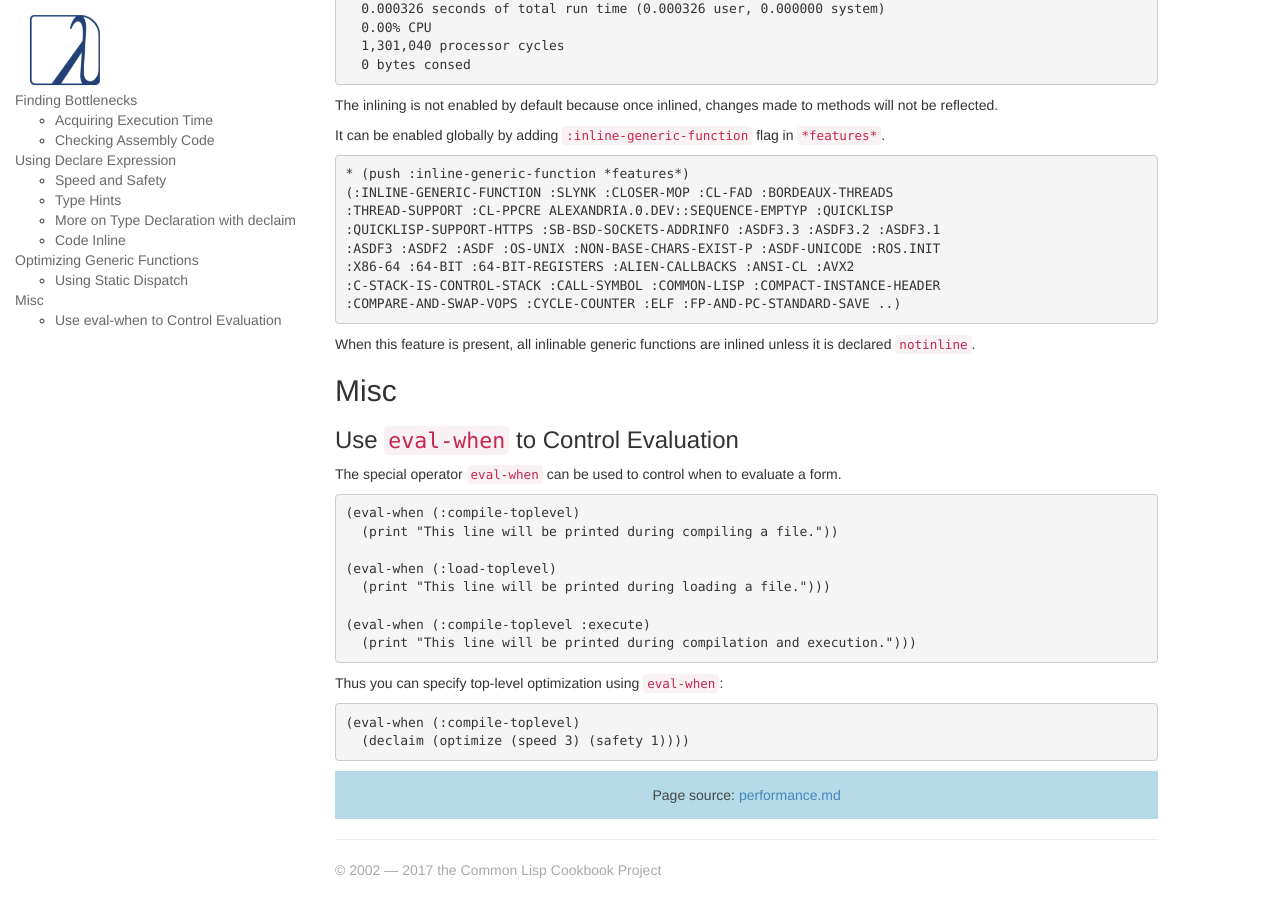
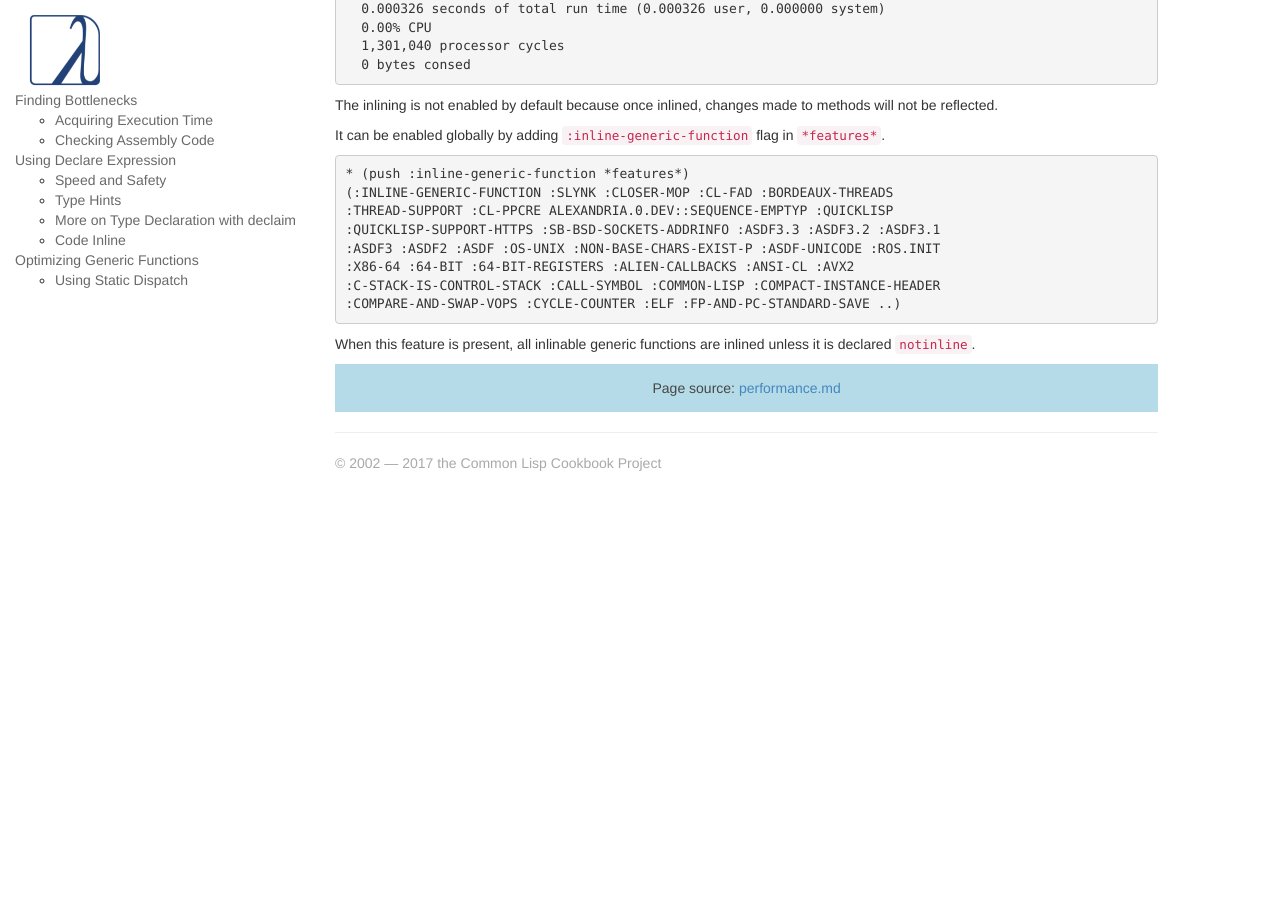
Before and after one commit to LispCookbook/cl-cookbook, a Jekyll site: the page built from performance.md, in a window 1280 px wide and 900 px high, scrolled down 7547 px. Built offline with Jekyll 4.4.1, drawn with Linux system fonts in a browser that asks for light colours; after the commit the page ends 8040 px from its top, so only the background shows below that.

Commit message:
[performance] Remove `eval-when` related content

```diff
--- a/performance.md
+++ b/performance.md
@@ -474,31 +474,6 @@ It can be enabled globally by adding `:inline-generic-function` flag in
 When this feature is present, all inlinable generic functions are inlined
 unless it is declared `notinline`.
 
-## Misc
-
-### Use `eval-when` to Control Evaluation
-
-The special operator [`eval-when`][eval-when] can be used to control when to
-evaluate a form.
-
-~~~lisp
-(eval-when (:compile-toplevel)
-  (print "This line will be printed during compiling a file."))
-
-(eval-when (:load-toplevel)
-  (print "This line will be printed during loading a file.")))
-
-(eval-when (:compile-toplevel :execute)
-  (print "This line will be printed during compilation and execution.")))
-~~~
-
-Thus you can specify top-level optimization using `eval-when`:
-
-~~~lisp
-(eval-when (:compile-toplevel)
-  (declaim (optimize (speed 3) (safety 1))))
-~~~
-
 [time]: http://www.lispworks.com/documentation/lw51/CLHS/Body/m_time.htm
 [trace-output]: http://www.lispworks.com/documentation/lw71/CLHS/Body/v_debug_.htm#STtrace-outputST
 [disassemble]: http://www.lispworks.com/documentation/lw60/CLHS/Body/f_disass.htm
@@ -511,4 +486,3 @@ Thus you can specify top-level optimization using `eval-when`:
 [declaim]: http://www.lispworks.com/documentation/lw71/CLHS/Body/m_declai.htm
 [inline]: http://www.lispworks.com/documentation/lw51/CLHS/Body/d_inline.htm
 [*features*]: http://www.lispworks.com/documentation/lw71/CLHS/Body/v_featur.htm
-[eval-when]: http://www.lispworks.com/documentation/HyperSpec/Body/s_eval_w.htm
```
